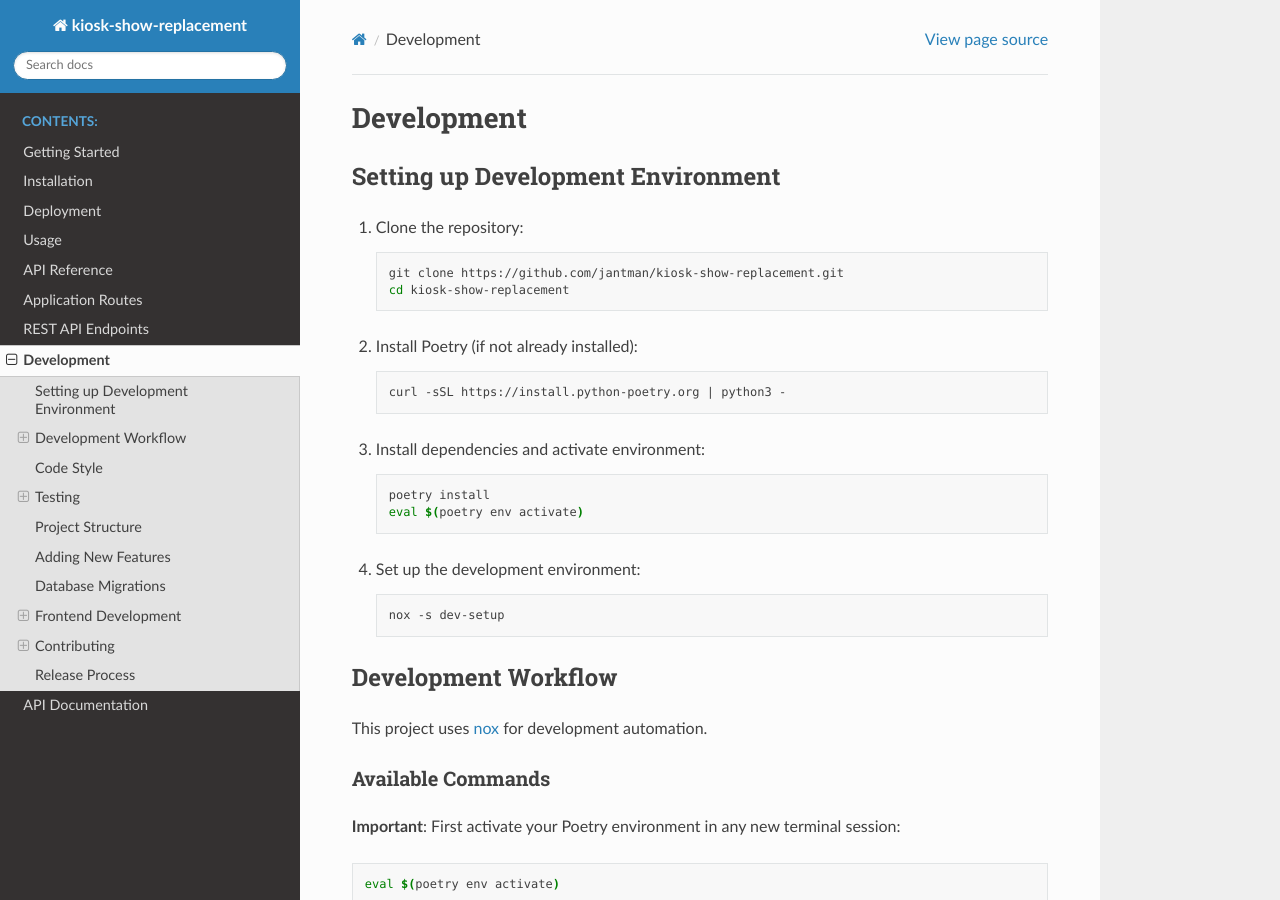
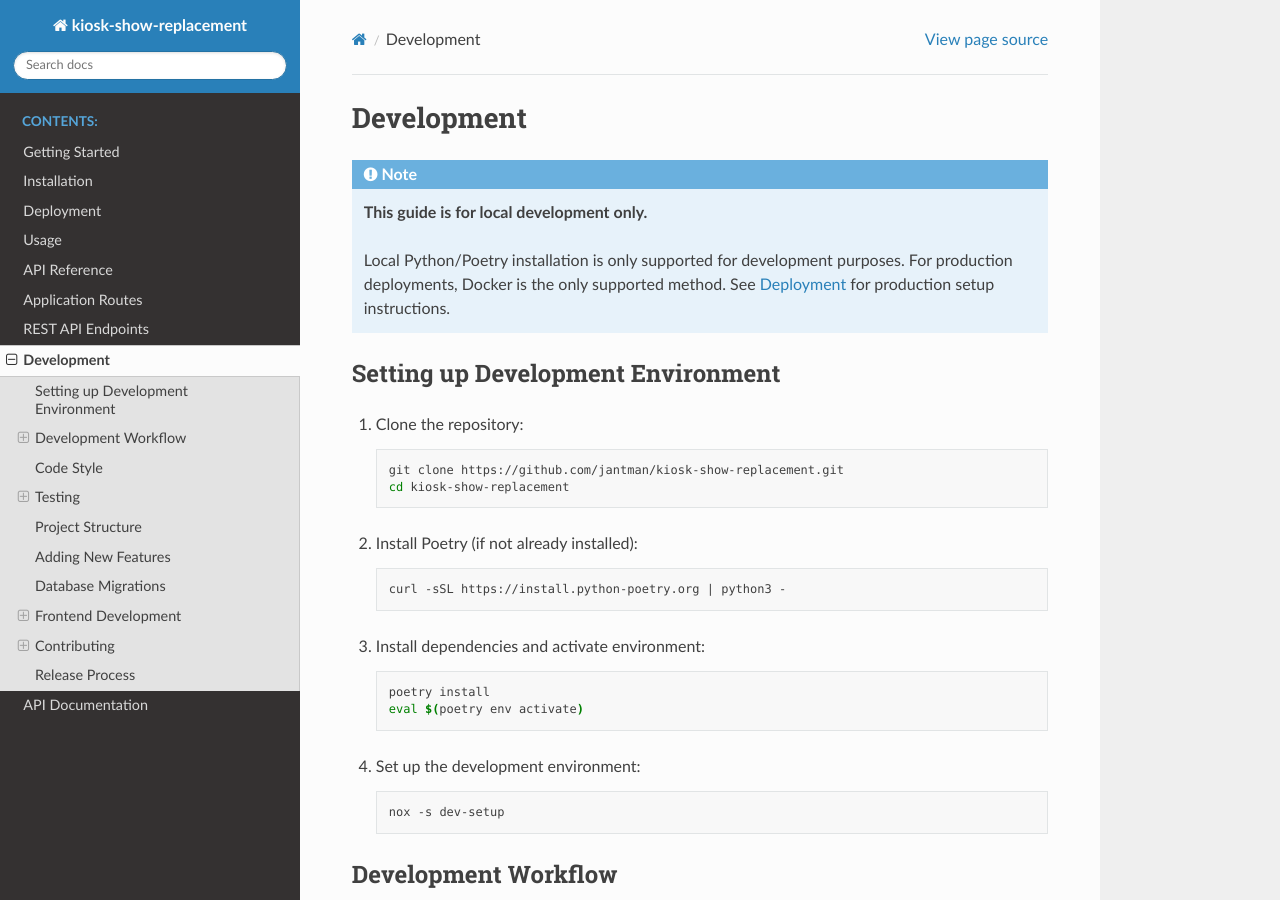
Before and after one commit to jantman/kiosk-show-replacement, a Sphinx documentation site: the page built from docs/development.rst, in a window 1280 px wide and 900 px high. Built offline with Sphinx 7.4.7 and the Read the Docs theme 3.1.0, drawn with Linux system fonts in a browser that asks for light colours.

Commit message:
NR-2.4: Add development-only note to docs/development.rst
Add a prominent note at the top of the development guide clarifying that:
- Local Python/Poetry installation is for development only
- Docker is the only supported method for production
- Reference to deployment.rst for production setup

Also fix the section heading underline length to match RST standards.

Co-Authored-By: Claude Opus 4.5 <noreply@anthropic.com>

```diff
--- a/docs/development.rst
+++ b/docs/development.rst
@@ -1,8 +1,16 @@
 Development
 ===========
 
+.. note::
+
+   **This guide is for local development only.**
+
+   Local Python/Poetry installation is only supported for development purposes.
+   For production deployments, Docker is the only supported method.
+   See :doc:`deployment` for production setup instructions.
+
 Setting up Development Environment
----------------------------------------
+----------------------------------
 
 1. Clone the repository:
 
```
